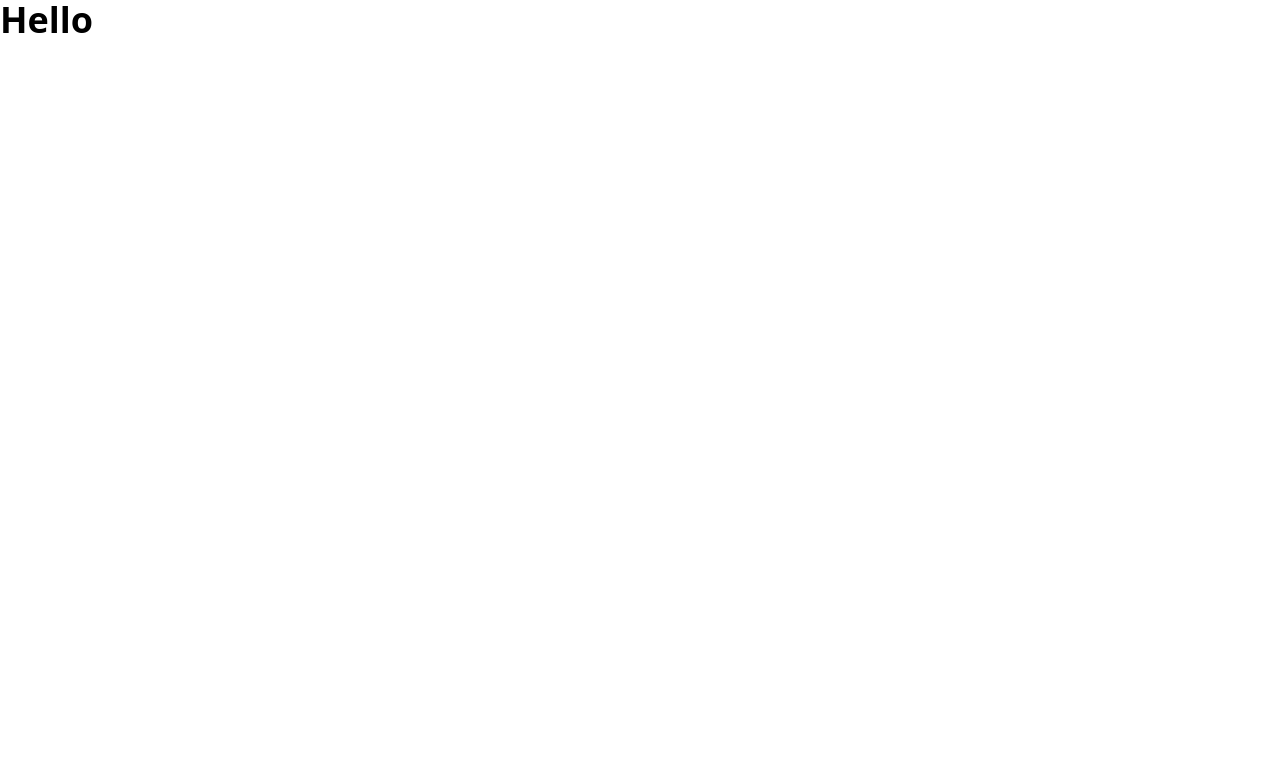
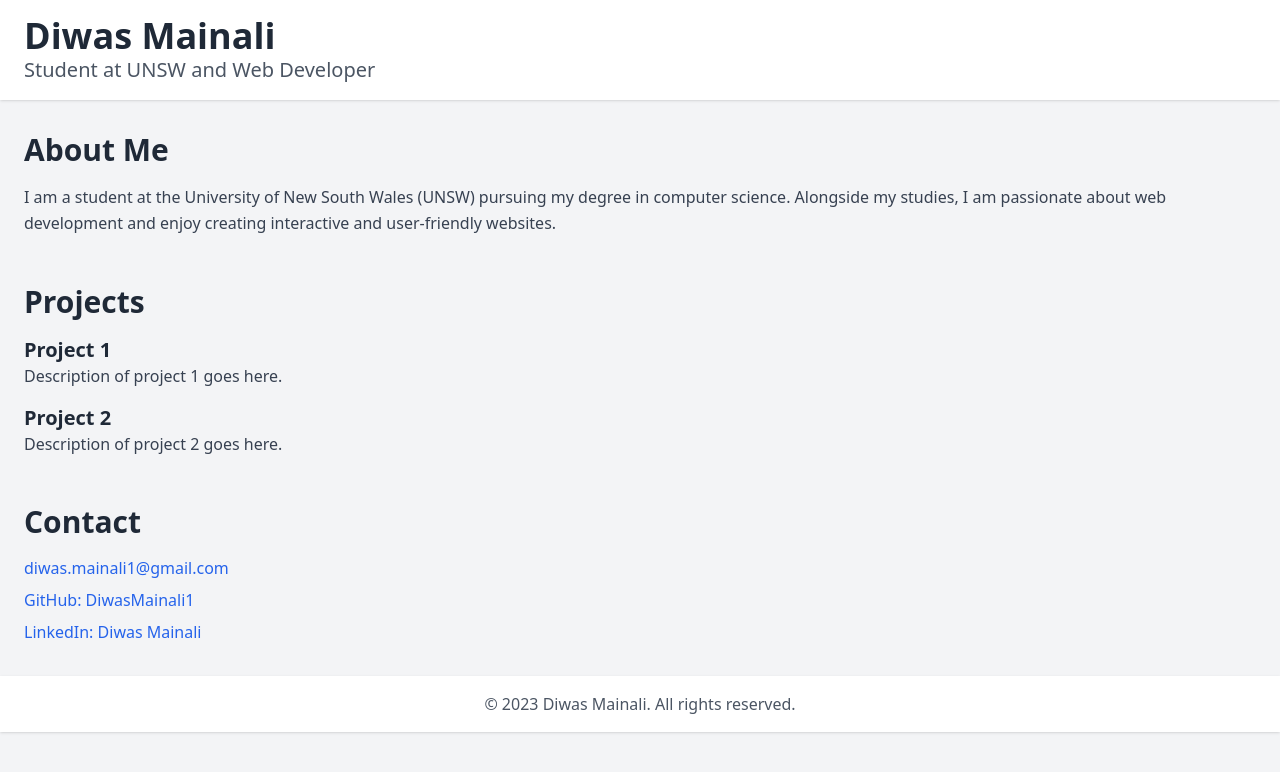
Before and after one commit to DiwasMainali1/Portfolio, a React (Create React App) app: page / in a window 1280 px wide. Shown: the top 772 px of the page. Built offline with nearby package versions, Linux system fonts and the light colour scheme; the HTML template or start-up script is replaced by a standard one.

Commit message:
Added sample data for portfolio:

```diff
--- a/src/App.js
+++ b/src/App.js
@@ -1,7 +1,64 @@
+import React from 'react';
+
 function App() {
   return (
-   <div>
-    <h1 className="text-4xl font-bold">Hello</h1>
+    <div className="bg-gray-100 min-h-screen">
+      <header className="bg-white shadow">
+        <div className="container mx-auto px-6 py-4">
+          <h1 className="text-4xl font-bold text-gray-800">Diwas Mainali</h1>
+          <p className="text-xl text-gray-600">Student at UNSW and Web Developer</p>
+        </div>
+      </header>
+
+      <main className="container mx-auto px-6 py-8">
+        <section className="mb-12">
+          <h2 className="text-3xl font-bold text-gray-800 mb-4">About Me</h2>
+          <p className="text-gray-700 leading-relaxed">
+            I am a student at the University of New South Wales (UNSW) pursuing my degree in computer science. Alongside my studies, I am passionate about web development and enjoy creating interactive and user-friendly websites.
+          </p>
+        </section>
+
+        <section className="mb-12">
+          <h2 className="text-3xl font-bold text-gray-800 mb-4">Projects</h2>
+          <ul className="space-y-4">
+            <li>
+              <h3 className="text-xl font-semibold text-gray-800">Project 1</h3>
+              <p className="text-gray-700">Description of project 1 goes here.</p>
+            </li>
+            <li>
+              <h3 className="text-xl font-semibold text-gray-800">Project 2</h3>
+              <p className="text-gray-700">Description of project 2 goes here.</p>
+            </li>
+          </ul>
+        </section>
+
+        <section>
+          <h2 className="text-3xl font-bold text-gray-800 mb-4">Contact</h2>
+          <ul className="space-y-2">
+            <li>
+              <a href="mailto:diwas.mainali1@gmail.com" className="text-blue-600 hover:underline">
+                diwas.mainali1@gmail.com
+              </a>
+            </li>
+            <li>
+              <a href="https://github.com/DiwasMainali1" target="_blank" rel="noopener noreferrer" className="text-blue-600 hover:underline">
+                GitHub: DiwasMainali1
+              </a>
+            </li>
+            <li>
+              <a href="https://www.linkedin.com/in/diwas-mainali/" target="_blank" rel="noopener noreferrer" className="text-blue-600 hover:underline">
+                LinkedIn: Diwas Mainali
+              </a>
+            </li>
+          </ul>
+        </section>
+      </main>
+
+      <footer className="bg-white shadow">
+        <div className="container mx-auto px-6 py-4">
+          <p className="text-center text-gray-600">&copy; 2023 Diwas Mainali. All rights reserved.</p>
+        </div>
+      </footer>
     </div>
   );
 }
```
